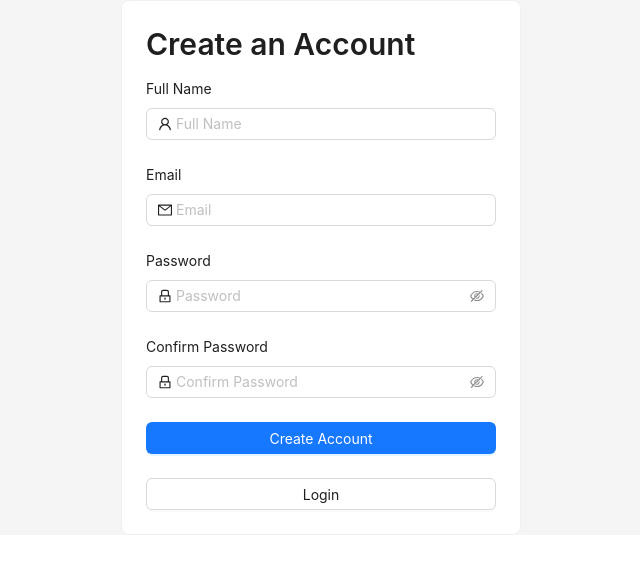
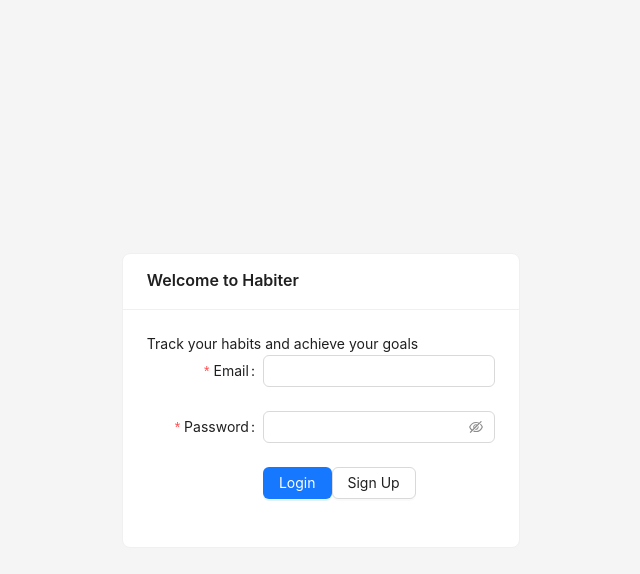
Before and after one commit to eldiiar-b-auca-2021/habiter-ui, a React (Create React App) app: page / in a window 1280 px wide. Shown: the top 574 px of the page, without its empty margins (319-959 px from the left). Built offline with nearby package versions, Linux system fonts and the light colour scheme.

Commit message:
changes in registration form

```diff
--- a/src/App.js
+++ b/src/App.js
@@ -1,28 +1,21 @@
+import React from 'react';
 import { Layout } from 'antd';
-import { BrowserRouter, Route, Switch } from 'react-router-dom';
+import { BrowserRouter, Route, Routes } from 'react-router-dom';
+import IntroductionPage from './components/IntroductionPage';
+import Home from './components/Home';
+import './css/main.css';
 
-import Home from './components/Home';
-import RegistrationPage from './components/RegistrationPage';
-import './css/main.css'
 const { Content } = Layout;
 
 const App = () => {
-  const path = window.location.pathname;
-  let content;
-
-  if (path === '/main') {
-    content = <Home />;
-  } else {
-    content = <RegistrationPage />;
-
-  }
-
-
   return (
     <BrowserRouter>
       <Layout className='container' style={{ marginLeft: 0, marginRight: 0 }} >
         <Content>
-          {content}
+          <Routes>
+            <Route exact path="/" element={<IntroductionPage />} />
+            <Route path="/home" element={<Home />} />
+          </Routes>
         </Content>
       </Layout>
     </BrowserRouter>
--- /dev/null
+++ b/src/components/IntroductionPage.js
@@ -0,0 +1,165 @@
+import React, { useState } from 'react';
+import { Button, Card, Form, Input } from 'antd';
+import { useNavigate } from 'react-router-dom';
+
+const layout = {
+    labelCol: {
+        span: 8,
+    },
+    wrapperCol: {
+        span: 16,
+    },
+};
+
+const tailLayout = {
+    wrapperCol: {
+        offset: 8,
+        span: 16,
+    },
+};
+
+const IntroductionPage = (props) => {
+    const navigate = useNavigate();
+    const [isSignUp, setIsSignUp] = useState(false);
+    const [isLogin, setIsLogin] = useState(false);
+    const [loading, setLoading] = useState(false);
+    const [name, setName] = useState('');
+    const [email, setEmail] = useState('');
+    const [password, setPassword] = useState('');
+    const handleLogin = (values) => {
+        console.log('Success:', values);
+        setIsLogin(true);
+
+    };
+
+    const handleSignUp = (values) => {
+        navigate('/home');
+        setIsSignUp(false);
+        setLoading(true);
+        fetch('http://localhost:8080/user/add', {
+            method: 'POST',
+            headers: { 'Content-Type': 'application/json' },
+            body: JSON.stringify({ name, email, password })
+        })
+            .then(response => {
+                if (response.ok) {
+                    alert('User added successfully!');
+                    setName('');
+                    setEmail('');
+                    setPassword('');
+                    navigate('/home');
+                } else {
+                    alert('User to add student!');
+                }
+            })
+            .catch(error => console.log(error));
+        console.log(`Registering user with email: ${values.email}, password: ${values.password}, name: ${values.name}`);
+        setLoading(false);
+    };
+
+    const renderContent = () => {
+        if (isSignUp) {
+            return (
+                <Card title="Sign Up">
+                    <Form {...layout} onFinish={handleSignUp}>
+                        <Form.Item
+                            label="Username"
+                            name="username"
+                            rules={[
+                                {
+                                    required: true,
+                                    message: 'Please input your username!',
+                                },
+                            ]}
+                        >
+                            <Input />
+                        </Form.Item>
+
+                        <Form.Item
+                            label="Email"
+                            name="email"
+                            rules={[
+                                {
+                                    required: true,
+                                    message: 'Please input your email!',
+                                },
+                            ]}
+                        >
+                            <Input />
+                        </Form.Item>
+
+                        <Form.Item
+                            label="Password"
+                            name="password"
+                            rules={[
+                                {
+                                    required: true,
+                                    message: 'Please input your password!',
+                                },
+                            ]}
+                        >
+                            <Input.Password />
+                        </Form.Item>
+
+                        <Form.Item {...tailLayout}>
+                            <Button type="primary" htmlType="submit" >
+                                Sign Up
+                            </Button>
+                            <Button onClick={() => setIsSignUp(false)}>Cancel</Button>
+                        </Form.Item>
+                    </Form>
+                </Card>
+            );
+        } else if (isLogin) {
+            return (
+                <Card title="Welcome back">
+                    <p>You have successfully logged in!</p>
+                </Card>
+            );
+        } else {
+            return (
+                <Card title="Welcome to Habiter">
+                    <p>Track your habits and achieve your goals</p>
+                    <Form {...layout} onFinish={handleLogin}>
+                        <Form.Item
+                            label="Email"
+                            name="email"
+                            rules={[
+                                {
+                                    required: true,
+                                    message: 'Please input your email!',
+                                },
+                            ]}
+                        >
+                            <Input />
+                        </Form.Item>
+
+                        <Form.Item
+                            label="Password"
+                            name="password"
+                            rules={[
+                                {
+                                    required: true,
+                                    message: 'Please input your password!',
+                                },
+                            ]}
+                        >
+                            <Input.Password />
+                        </Form.Item>
+
+                        <Form.Item {...tailLayout}>
+                            <Button type="primary" htmlType="submit">
+                                Login
+                            </Button>
+                            <Button onClick={() => setIsSignUp(true)}>Sign Up</Button>
+                        </Form.Item>
+                    </Form>
+                </Card>
+            );
+        }
+    };
+
+    return <div style={{ display: 'flex', justifyContent: 'center', alignItems: 'center', minHeight: '100vh' }}>{renderContent()}</div>;
+};
+
+export default IntroductionPage;
```
Also changed, not shown: src/components/RegistrationLayout.js (deleted, +0 -23 lines).
